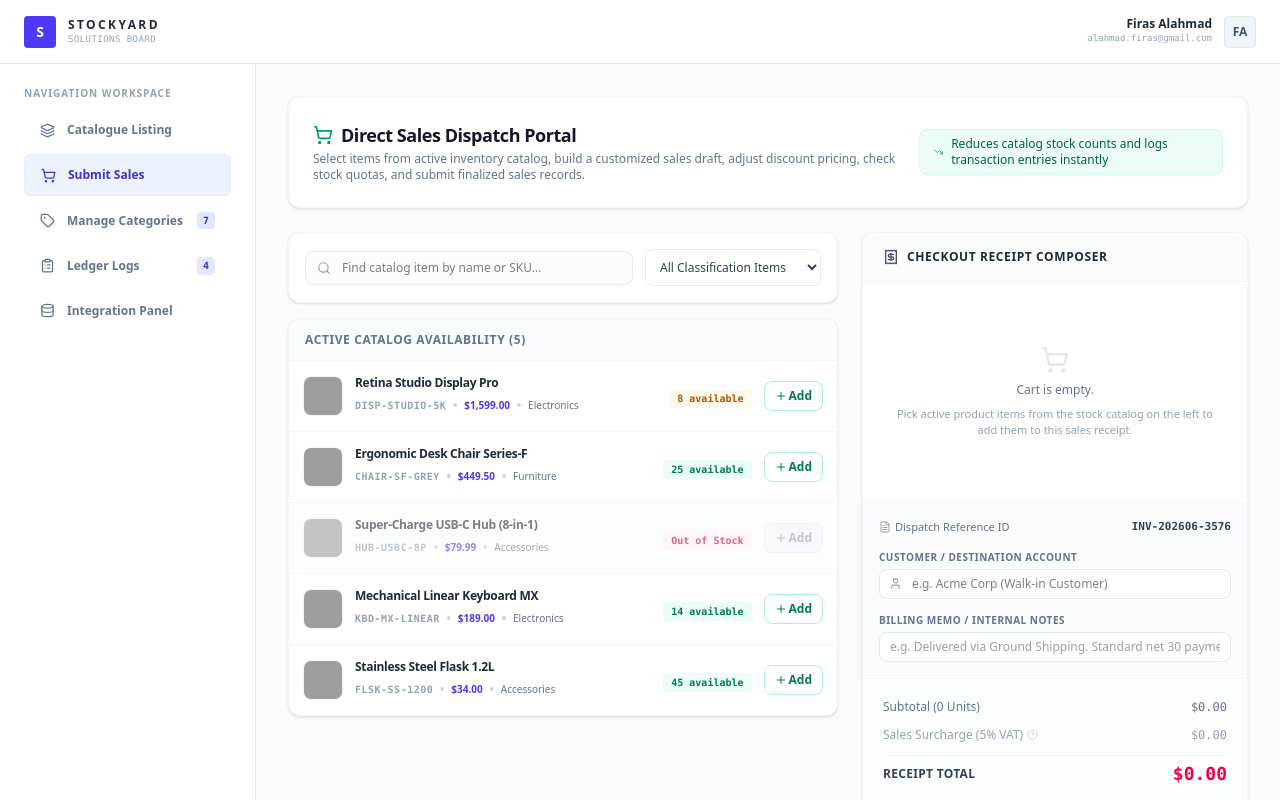
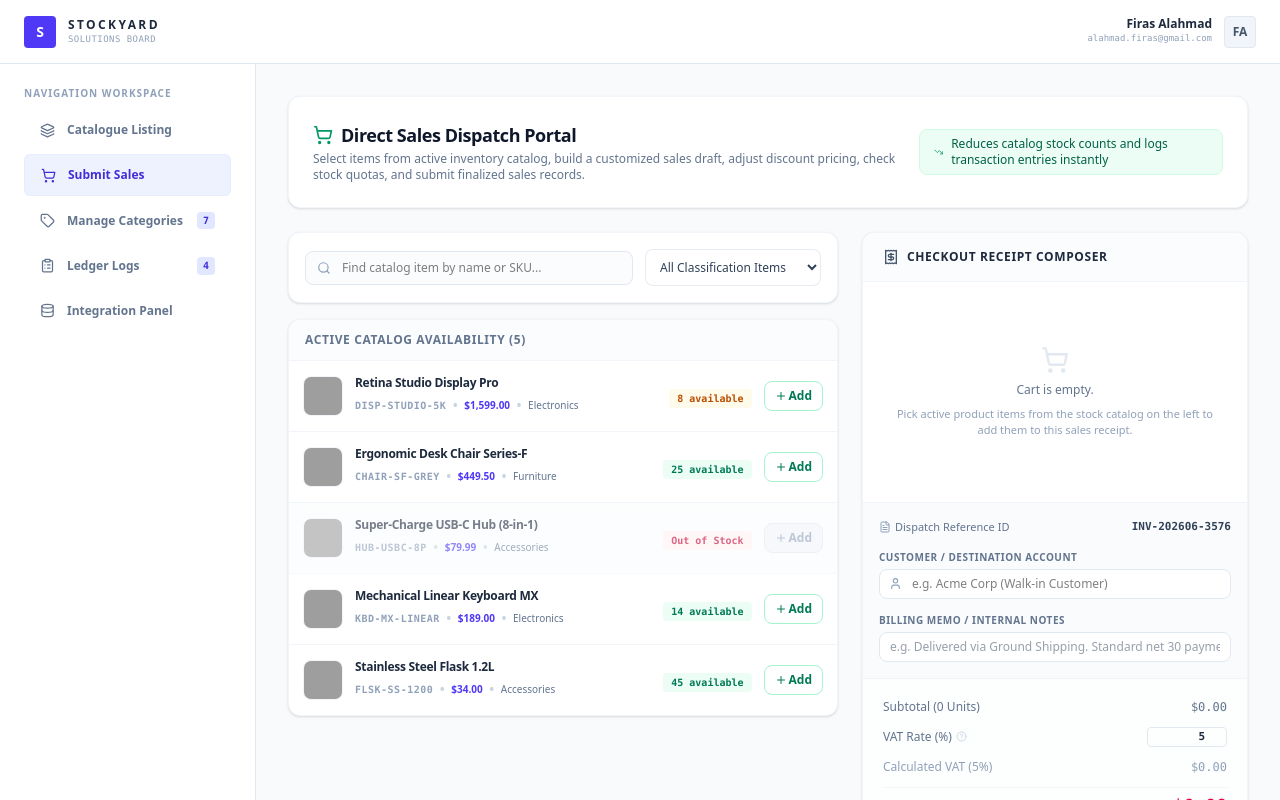
Before and after one commit to comradefia/Inventory-System, a React (Vite) app: page / in a window 1280 px wide. Both pictures are taken after a click on the button "Submit Sales". Shown: the top 800 px of the page. Built offline with nearby package versions, Linux system fonts and the light colour scheme; grey boxes are pictures that could not be loaded.

Commit message:
feat: add configurable VAT percentage to sales
Enable users to specify a custom VAT rate during checkout, replacing the hardcoded 5% rate with dynamic calculation.

```diff
--- a/src/components/SalesManager.tsx
+++ b/src/components/SalesManager.tsx
@@ -66,6 +66,7 @@ export function SalesManager({ items, onSubmitSale }: SalesManagerProps) {
   });
 
   const [saleSuccessMessage, setSaleSuccessMessage] = useState('');
+  const [vatPercent, setVatPercent] = useState<string>('5');
 
   // Extract unique categories for catalog filter
   const uniqueCategories = useMemo(() => {
@@ -140,8 +141,8 @@ export function SalesManager({ items, onSubmitSale }: SalesManagerProps) {
   // Pricing calculations
   const cartTotals = useMemo(() => {
     const subtotal = cart.reduce((acc, c) => acc + (c.quantity * c.soldPrice), 0);
-    // Standard sales tax (e.g. 5% value added tax or custom flat tier, lets keep standard 5% tax or allow it to be 0 for simplicity)
-    const vatRate = 0.05;
+    const parsedVat = parseFloat(vatPercent);
+    const vatRate = isNaN(parsedVat) || parsedVat < 0 ? 0 : parsedVat / 100;
     const taxAmount = subtotal * vatRate;
     const finalTotal = subtotal + taxAmount;
 
@@ -151,7 +152,7 @@ export function SalesManager({ items, onSubmitSale }: SalesManagerProps) {
       finalTotal,
       itemsCount: cart.reduce((acc, c) => acc + c.quantity, 0)
     };
-  }, [cart]);
+  }, [cart, vatPercent]);
 
   // Submit operations
   const handleCheckoutSubmit = (e: React.FormEvent) => {
@@ -174,6 +175,7 @@ export function SalesManager({ items, onSubmitSale }: SalesManagerProps) {
     clearCart();
     setCustomerName('');
     setNotes('');
+    setVatPercent('5');
 
     // Regenerate random sequence invoice code
     const rand = Math.floor(1000 + Math.random() * 9000);
@@ -529,11 +531,31 @@ export function SalesManager({ items, onSubmitSale }: SalesManagerProps) {
                 <span>Subtotal ({cartTotals.itemsCount} Units)</span>
                 <span className="font-mono">{currencyFormatter.format(cartTotals.subtotal)}</span>
               </div>
+              <div className="flex justify-between items-center text-xs font-sans text-slate-500">
+                <span className="flex items-center gap-1">
+                  VAT Rate (%)
+                  <HelpCircle size={11} className="text-slate-300" title="Customize sales tax percentage markup" />
+                </span>
+                <div className="relative w-20">
+                  <input
+                    type="number"
+                    min="0"
+                    max="100"
+                    step="0.1"
+                    placeholder="5.0"
+                    value={vatPercent}
+                    onChange={(e) => {
+                      const val = e.target.value;
+                      if (val === '' || (!isNaN(parseFloat(val)) && parseFloat(val) >= 0 && parseFloat(val) <= 100)) {
+                        setVatPercent(val);
+                      }
+                    }}
+                    className="w-full text-right font-mono text-[11px] border border-slate-200 rounded px-1.5 py-0.5 focus:outline-none focus:ring-1 focus:ring-rose-500/20 focus:border-rose-500 font-bold text-slate-800"
+                  />
+                </div>
+              </div>
               <div className="flex justify-between items-center text-xs font-sans text-slate-400">
-                <span className="flex items-center gap-1">
-                  Sales Surcharge (5% VAT)
-                  <HelpCircle size={11} className="text-slate-300" title="State standard output tax markup" />
-                </span>
+                <span>Calculated VAT ({vatPercent || '0'}%)</span>
                 <span className="font-mono">{currencyFormatter.format(cartTotals.taxAmount)}</span>
               </div>
               <div className="h-px bg-slate-100 my-1"></div>
```
